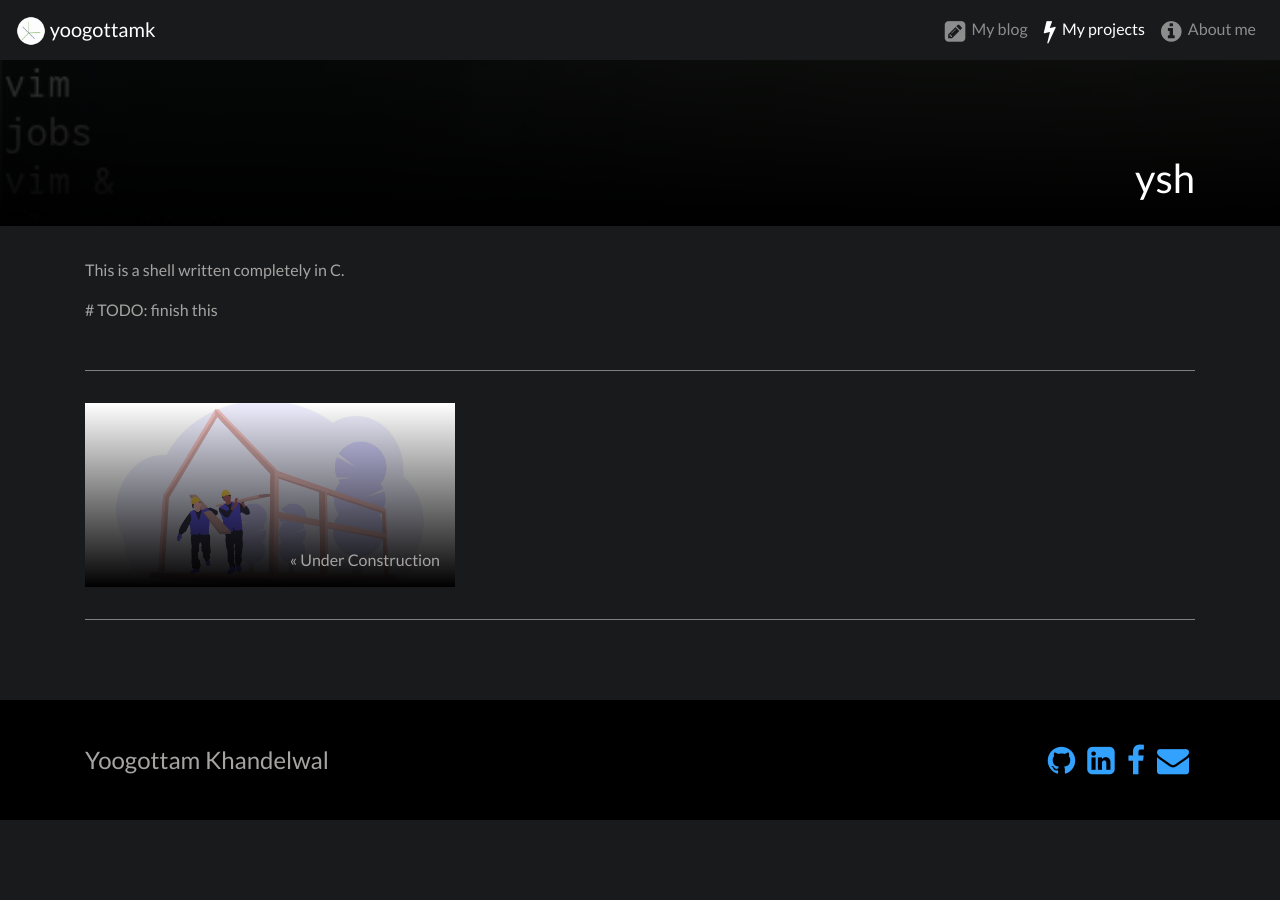
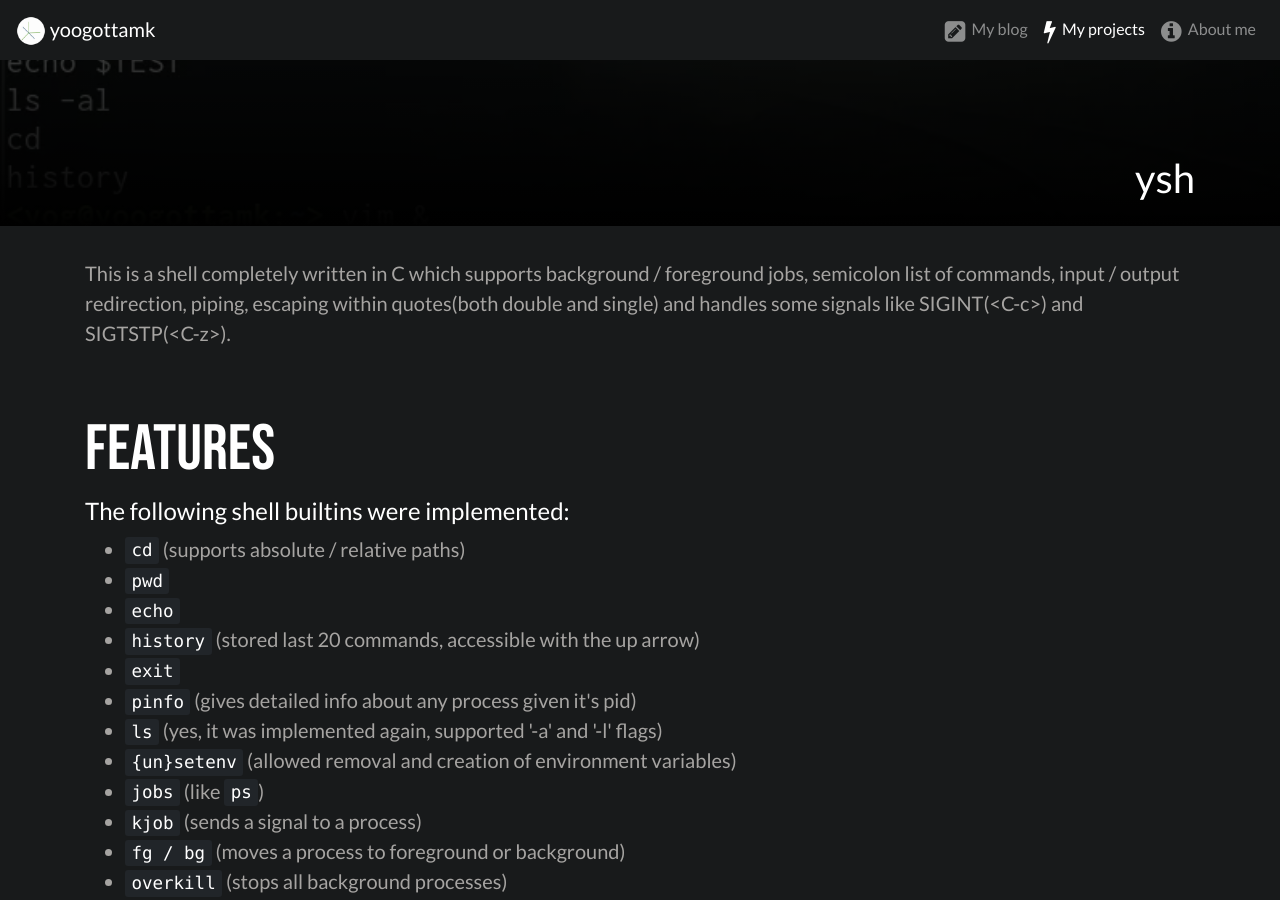
Before and after one commit to yoogottamk/yoogottamk.github.io, a Jekyll site: the page built from _projects/c-shell.md, in a window 1280 px wide and 900 px high, scrolled down 509 px. Built offline with Jekyll 4.4.1, drawn with Linux system fonts in a browser that asks for light colours; before the commit the page ends 1329 px from its top, so only the background shows below that; some of the changed text lies outside the part shown.

Commit message:
added shell content

```diff
--- /dev/null
+++ b/_data/c-shell.yml
@@ -0,0 +1,39 @@
+builtins:
+ - name: cd
+   desc: (supports absolute / relative paths)
+ - name: pwd
+   desc:
+ - name: echo
+   desc:
+ - name: history
+   desc: (stored last 20 commands, accessible with the up arrow)
+ - name: exit
+   desc:
+ - name: pinfo
+   desc: (gives detailed info about any process given it's pid)
+ - name: ls
+   desc: (yes, it was implemented again, supported '-a' and '-l' flags)
+ - name: "{un}setenv"
+   desc: (allowed removal and creation of environment variables)
+ - name: jobs
+   desc: "(like <kbd>ps</kbd>)"
+ - name: kjob
+   desc: (sends a signal to a process)
+ - name: "fg / bg"
+   desc: (moves a process to foreground or background)
+ - name: "overkill"
+   desc: (stops all background processes)
+ - name: ...
+   desc: (and some more)
+images:
+ - "ysh.webp"
+features:
+ - "semicolon(;) seperated list of commands can be passed, whitespace is ignored"
+ - "Execution of system commands with or without arguments, in background or foreground"
+ - "Notifying when and how the background process terminated"
+ - "Input and output redirection, including appending to a file"
+ - "Piping of commands"
+ - "Handling <kbd>SIGINT</kbd> [C-c] and <kbd>SIGTSTP</kbd> [C-z] signals"
+ - "Command recall using up arrow key"
+ - "echo supports printing environment variables"
+ - 'Spaces are escaped within quotes. i.e., vim "bad name.txt" will work as expected'
--- a/_layouts/project.html
+++ b/_layouts/project.html
@@ -12,7 +12,7 @@
   </div>
 </div>
 
-<div class="container">
+<div class="container" id="post-body">
   {{ content }}
 
   <div class="suggested row">
--- a/_projects/c-shell.md
+++ b/_projects/c-shell.md
@@ -8,6 +8,44 @@
 date: 2019-12-08
 ---
 
-This is a shell written completely in C.
+This is a shell completely written in C which supports background / foreground jobs, semicolon list of commands, input / output redirection, piping, escaping within quotes(both double and single) and handles some signals like SIGINT(\<C-c\>) and SIGTSTP(\<C-z\>).
 
-\# TODO: finish this
+<div class="py-4"></div>
+{% include post-heading.html header="Features" nodots="true" %}
+
+<h4>The following shell builtins were implemented:</h4>
+<ul>
+  {% for builtin in site.data.c-shell["builtins"] %}
+    <li><kbd>{{ builtin.name }}</kbd> {{ builtin.desc }}</li>
+  {% endfor %}
+</ul>
+Any external command was executed using the `exec` syscall
+
+<h4>The following features were implemented:</h4>
+<ul>
+  {% for feature in site.data.c-shell["features"] %}
+    <li>{{ feature }}</li>
+  {% endfor %}
+</ul>
+
+{% include post-heading.html header="Image(s)" %}
+<div id="displayImages" class="carousel slide" data-ride="carousel">
+  <div class="carousel-inner">
+  {% for img in site.data.c-shell["images"] %}
+    <div class="carousel-item {% if forloop.first %} active {% endif %}">
+      <img class="d-block mx-auto" src="{{ '/assets/images/' | append: img | relative_url }}" alt="" height="600px">
+    </div>
+  {% endfor %}
+  </div>
+  <a class="carousel-control-prev" href="#displayImages" role="button" data-slide="prev">
+    <span class="carousel-control-prev-icon" aria-hidden="true"></span>
+    <span class="sr-only">Previous</span>
+  </a>
+  <a class="carousel-control-next" href="#displayImages" role="button" data-slide="next">
+    <span class="carousel-control-next-icon" aria-hidden="true"></span>
+    <span class="sr-only">Next</span>
+  </a>
+</div>
+
+{% include post-heading.html header="Code" %}
+The code, along with instructions to build and use it can be found on github, at <a href="https://github.com/yoogottamk/ysh" target="_blank" rel="noopener">yoogottamk/ysh</a>.
```
Also changed, not shown: assets/images/ysh.png (added), assets/images/ysh.webp.
